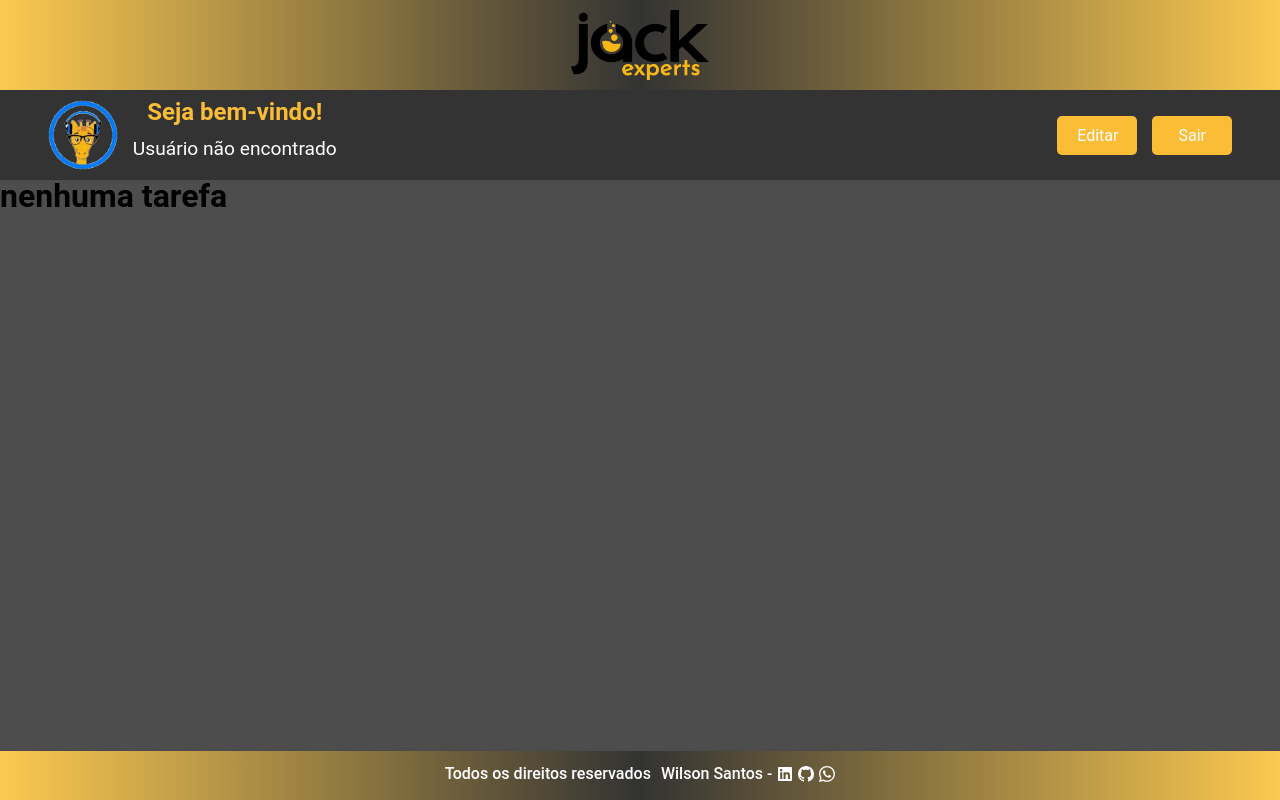
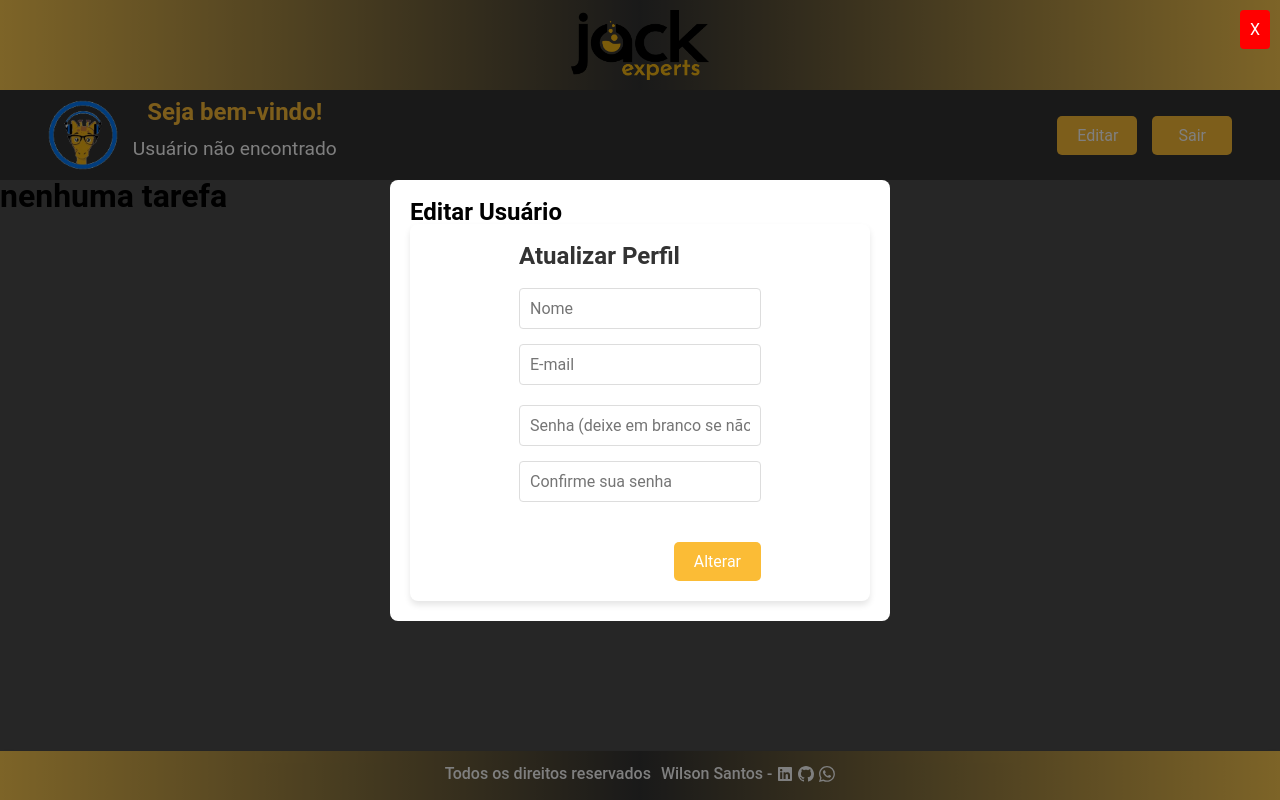
Before and after one commit to Wilrrama/Desafio_ToDoList, a React (Vite) app in the folder front/: page /dashboard in a window 1280 px wide. Both pictures are taken after a click on the button "Editar". Built offline with nearby package versions, Linux system fonts and the light colour scheme.

Commit message:
feat: update User

```diff
--- /dev/null
+++ b/front/src/components/modal/index.tsx
@@ -0,0 +1,19 @@
+import React from "react";
+import { CloseButton, ModalContent, ModalOverlay } from "./style";
+
+interface ModalProps {
+  isOpen: boolean;
+  onClose: () => void;
+  children: React.ReactNode;
+}
+
+export const Modal: React.FC<ModalProps> = ({ isOpen, onClose, children }) => {
+  return (
+    <ModalOverlay isOpen={isOpen} onClick={onClose}>
+      <ModalContent onClick={(e) => e.stopPropagation()}>
+        <CloseButton onClick={onClose}>X</CloseButton>
+        {children}
+      </ModalContent>
+    </ModalOverlay>
+  );
+};
--- /dev/null
+++ b/front/src/components/modal/style.ts
@@ -0,0 +1,39 @@
+import styled from "styled-components";
+
+export const ModalOverlay = styled.div<{ isOpen: boolean }>`
+  position: fixed;
+  top: 0;
+  left: 0;
+  width: 100%;
+  height: 100%;
+  background: rgba(0, 0, 0, 0.5);
+  display: ${({ isOpen }) => (isOpen ? "flex" : "none")};
+  align-items: center;
+  justify-content: center;
+  z-index: 1000;
+`;
+
+export const ModalContent = styled.div`
+  background: #fff;
+  border-radius: 8px;
+  padding: 20px;
+  max-width: 500px;
+  width: 100%;
+`;
+
+export const CloseButton = styled.button`
+  background: #ff0000;
+  color: #fff;
+  border: none;
+  border-radius: 4px;
+  padding: 10px;
+  cursor: pointer;
+  font-size: 1rem;
+  position: absolute;
+  top: 10px;
+  right: 10px;
+
+  &:hover {
+    background: #cc0000;
+  }
+`;
--- /dev/null
+++ b/front/src/pages/dashboard/components/ModalUpdateUser/index.tsx
@@ -0,0 +1,123 @@
+import { useContext, useEffect, useState } from "react";
+import { SubmitHandler, useForm } from "react-hook-form";
+import { UserContext } from "../../../../providers/UserContext/UserContext";
+import { zodResolver } from "@hookform/resolvers/zod";
+import { TUpdateForm, updateFormSchema } from "../../../register/schema";
+import { Button } from "../../../../fragments/button";
+import { Input } from "../../../../fragments/input";
+import { Loading } from "../../../../components/loading";
+import { api } from "../../../../services/api";
+import { toast } from "react-toastify";
+import { StyledModalUpdateUser } from "./styles";
+
+export const ModalUpdateUser = () => {
+  const {
+    reset,
+    register,
+    handleSubmit,
+    formState: { errors },
+  } = useForm<TUpdateForm>({
+    resolver: zodResolver(updateFormSchema),
+  });
+
+  const { user, setUser, loading } = useContext(UserContext);
+  const [updatedUser, setUpdatedUser] = useState(user);
+
+  const updateUser = async (data: TUpdateForm) => {
+    try {
+      const userId = localStorage.getItem("@USERID_TODO");
+      console.log("User ID from localStorage:", userId);
+      if (userId) {
+        const body: Partial<TUpdateForm> = {
+          name: data.name,
+          email: data.email,
+          ...(data.password && { password: data.password }),
+          ...(data.confirmPassword && {
+            confirmPassword: data.confirmPassword,
+          }),
+        };
+
+        const res = await api.patch(`/users/${userId}`, body);
+
+        setUpdatedUser(res.data);
+        localStorage.setItem("@USER_TODO", JSON.stringify(res.data));
+        setUser(res.data);
+
+        toast.success("Perfil atualizado com sucesso");
+      } else {
+        toast.error("ID do usuário não encontrado");
+      }
+    } catch (error) {
+      toast.error("Erro ao atualizar o perfil");
+      console.error(error);
+    }
+  };
+
+  const onSubmit: SubmitHandler<TUpdateForm> = async (data) => {
+    await updateUser(data);
+    reset();
+    console.log("cliclou");
+    console.log(data);
+  };
+
+  useEffect(() => {
+    if (user) {
+      reset({
+        name: user.name,
+        email: user.email,
+      });
+    }
+  }, [user, reset]);
+
+  return (
+    <>
+      {loading && <Loading />}
+      <StyledModalUpdateUser>
+        <div>
+          <h4>Atualizar Perfil</h4>
+          <form onSubmit={handleSubmit(onSubmit)}>
+            <div className="form-container">
+              <div className="input-row">
+                <div className="input-wrapper">
+                  <Input type="text" placeholder="Nome" {...register("name")} />
+                  {errors.name && <span>{errors.name.message}</span>}
+                </div>
+                <div className="input-wrapper">
+                  <Input
+                    type="email"
+                    placeholder="E-mail"
+                    {...register("email")}
+                  />
+                  {errors.email && <span>{errors.email.message}</span>}
+                </div>
+              </div>
+              <div className="input-row">
+                <div className="input-wrapper">
+                  <Input
+                    type="password"
+                    placeholder="Senha (deixe em branco se não quiser alterar)"
+                    {...register("password")}
+                  />
+                  {errors.password && <span>{errors.password.message}</span>}
+                </div>
+                <div className="input-wrapper">
+                  <Input
+                    type="password"
+                    placeholder="Confirme sua senha"
+                    {...register("confirmPassword")}
+                  />
+                  {errors.confirmPassword && (
+                    <span>{errors.confirmPassword.message}</span>
+                  )}
+                </div>
+              </div>
+              <div className="button-container">
+                <Button name={"Alterar"} type="submit" />
+              </div>
+            </div>
+          </form>
+        </div>
+      </StyledModalUpdateUser>
+    </>
+  );
+};
--- /dev/null
+++ b/front/src/pages/dashboard/components/ModalUpdateUser/styles.ts
@@ -0,0 +1,76 @@
+import styled from "styled-components";
+
+export const StyledModalUpdateUser = styled.div`
+  display: flex;
+  flex-direction: column;
+  align-items: center;
+  max-width: 600px;
+  width: 100%;
+  background: #fff;
+  border-radius: 8px;
+  padding: 20px;
+  position: relative;
+  box-shadow: 0 4px 6px rgba(0, 0, 0, 0.1);
+
+  h4 {
+    font-size: 1.5rem;
+    margin-bottom: 20px;
+    color: #333;
+  }
+
+  form {
+    width: 100%;
+  }
+
+  .form-container {
+    display: flex;
+    flex-direction: column;
+    gap: 20px;
+  }
+
+  .input-row {
+    display: flex;
+    flex-direction: column;
+    gap: 15px;
+  }
+
+  .input-wrapper {
+    display: flex;
+    flex-direction: column;
+    gap: 5px;
+
+    input {
+      padding: 10px;
+      border: 1px solid #ddd;
+      border-radius: 4px;
+      font-size: 1rem;
+      width: 100%;
+    }
+
+    span {
+      color: #ff0000;
+      font-size: 0.875rem;
+    }
+  }
+
+  .button-container {
+    display: flex;
+    justify-content: flex-end;
+    margin-top: 20px;
+  }
+
+  .button-container button {
+    background-color: #fbbc36;
+    color: #fff;
+    border: none;
+    border-radius: 5px;
+    padding: 10px 20px;
+    cursor: pointer;
+    font-size: 1rem;
+    transition: background-color 0.3s ease;
+
+    &:hover {
+      background-color: #ffcc00;
+    }
+  }
+`;
--- a/front/src/pages/dashboard/index.tsx
+++ b/front/src/pages/dashboard/index.tsx
@@ -1,11 +1,17 @@
 import { Button } from "../../fragments/button";
-import { useContext } from "react";
+import { useContext, useState } from "react";
 import { UserContext } from "../../providers/UserContext/UserContext";
 import girafa_cabeca from "../../assets/img/girafa_cabeca.png";
 import { NavbarUser } from "./styles";
+import { Modal } from "../../components/modal";
+import { ModalUpdateUser } from "./components/ModalUpdateUser";
 
 export const Dashboard = () => {
   const { user, userLogout } = useContext(UserContext);
+  const [isModalOpen, setIsModalOpen] = useState(false);
+
+  const handleOpenModal = () => setIsModalOpen(true);
+  const handleCloseModal = () => setIsModalOpen(false);
 
   return (
     <>
@@ -19,7 +25,7 @@ export const Dashboard = () => {
             </div>
           </div>
           <div className="button__container">
-            <Button name={"Editar"} />
+            <Button name={"Editar"} onClick={handleOpenModal} />
             <Button
               name={"Sair"}
               onClick={userLogout}
@@ -28,6 +34,12 @@ export const Dashboard = () => {
           </div>
         </div>
       </NavbarUser>
+
+      <Modal isOpen={isModalOpen} onClose={handleCloseModal}>
+        <h2>Editar Usuário</h2>
+        <ModalUpdateUser />
+      </Modal>
+
       <h1>nenhuma tarefa</h1>
     </>
   );
--- a/front/src/pages/register/schema.ts
+++ b/front/src/pages/register/schema.ts
@@ -16,7 +16,7 @@ export const registerFormSchema = z
       ),
     confirmPassword: z
       .string()
-      .min(6, "A confirmação de senha deve ter no mínimo 6 caracteres.") // Adicionando uma verificação mínima para o confirmPassword
+      .min(6, "A confirmação de senha deve ter no mínimo 6 caracteres.")
       .optional(),
   })
   .refine(
@@ -29,3 +29,34 @@ export const registerFormSchema = z
   );
 
 export type TRegisterForm = z.infer<typeof registerFormSchema>;
+
+export const updateFormSchema = z
+  .object({
+    name: z
+      .string()
+      .min(3, "O nome deve ter no mínimo 3 caracteres.")
+      .regex(/[A-Z]/, "O nome deve conter pelo menos uma letra maiúscula."),
+    email: z.string().email("O e-mail fornecido é inválido."),
+    password: z
+      .string()
+      .min(6, "A senha deve ter no mínimo 6 caracteres.")
+      .regex(
+        /[^a-zA-Z0-9]/,
+        "A senha deve conter pelo menos um caractere especial."
+      )
+      .optional(),
+    confirmPassword: z
+      .string()
+      .min(6, "A confirmação de senha deve ter no mínimo 6 caracteres.")
+      .optional(),
+  })
+  .refine(
+    ({ password, confirmPassword }) =>
+      !password || confirmPassword === password,
+    {
+      message: "As senhas não correspondem.",
+      path: ["confirmPassword"],
+    }
+  );
+
+export type TUpdateForm = z.infer<typeof updateFormSchema>;
--- a/front/src/providers/UserContext/UserContext.tsx
+++ b/front/src/providers/UserContext/UserContext.tsx
@@ -14,6 +14,7 @@ export interface IUserProviderProps {
 
 export interface IUserContext {
   user: IUser | null;
+  setUser: React.Dispatch<React.SetStateAction<IUser | null>>;
   loading: ILoading | boolean;
   setLoading: React.Dispatch<React.SetStateAction<boolean | ILoading>>;
   userLogin: (formData: any) => Promise<void>;
@@ -22,6 +23,7 @@ export interface IUserContext {
 }
 
 export interface IUser {
+  password: string | undefined;
   id: number;
   name: string;
   email: string;
@@ -31,6 +33,8 @@ export interface ILoading {
   loading: boolean;
   setLoading: React.Dispatch<React.SetStateAction<boolean>>;
 }
+
+export const AuthContext = createContext({});
 
 export const UserProvider = ({ children }: IUserProviderProps) => {
   const [user, setUser] = useState<IUser | null>(null);
@@ -46,7 +50,10 @@ export const UserProvider = ({ children }: IUserProviderProps) => {
       console.log("Resposta da API:", data);
       setUser(data.user);
       console.log(data.user);
-      localStorage.setItem("@TOKEN_TODO", data.accessToken);
+      localStorage.setItem("@TOKEN_TODO", data.token);
+      localStorage.setItem("@USERID_TODO", data.user.id);
+      localStorage.setItem("@USER_TODO", JSON.stringify(data.user));
+
       console.log("Usuário logado com sucesso.");
       toast.success("Usuário logado com sucesso.");
       navigate("/dashboard");
@@ -82,6 +89,8 @@ export const UserProvider = ({ children }: IUserProviderProps) => {
     setUser(null);
 
     localStorage.removeItem("@TOKEN_TODO");
+    localStorage.removeItem("@USERID_TODO");
+    localStorage.removeItem("@USER_TODO");
 
     toast.success("Usuário deslogado com sucesso!");
 
@@ -99,7 +108,15 @@ export const UserProvider = ({ children }: IUserProviderProps) => {
 
   return (
     <UserContext.Provider
-      value={{ user, loading, userLogin, userLogout, userRegister, setLoading }}
+      value={{
+        user,
+        setUser,
+        loading,
+        userLogin,
+        userLogout,
+        userRegister,
+        setLoading,
+      }}
     >
       {children}
     </UserContext.Provider>
```
Also changed, not shown: front/src/hooks/UseAuth.tsx (added, +8 -0 lines), front/src/pages/register/formRegister.tsx (added, +7 -0 lines).
